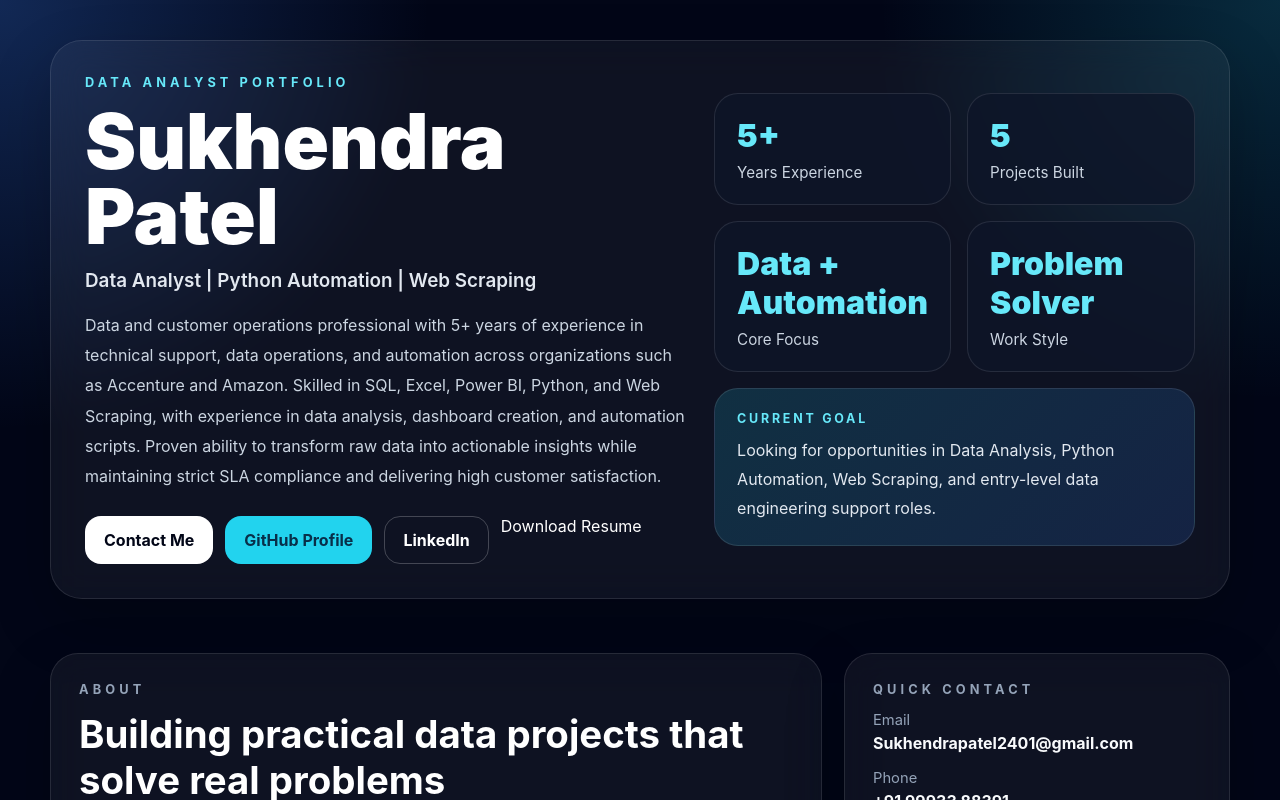
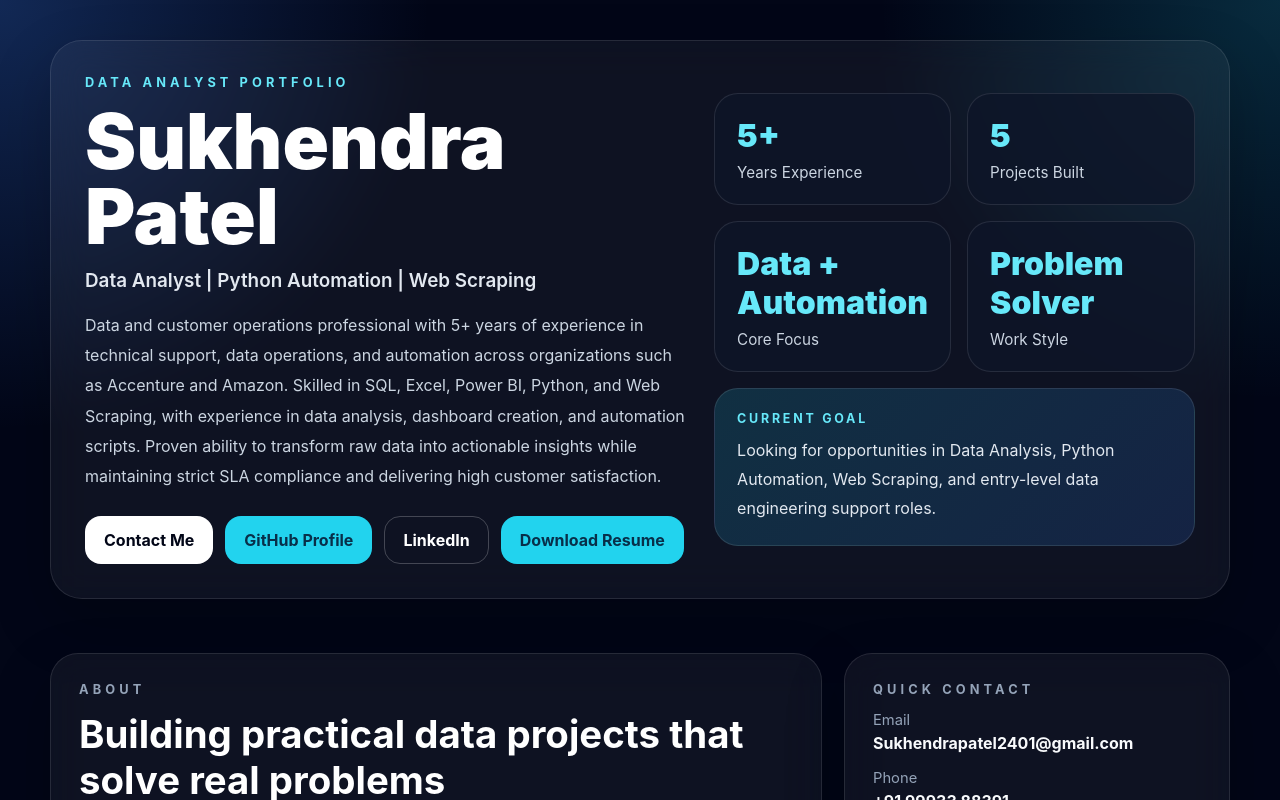
Before and after one commit to Sukhendrapatel241/sukhendra-portfolio-website, a React (Vite) app: page / in a window 1280 px wide. Shown: the top 800 px of the page. Built offline with nearby package versions, Linux system fonts and the light colour scheme.

Commit message:
Update App.jsx

```diff
--- a/src/App.jsx
+++ b/src/App.jsx
@@ -66,7 +66,7 @@ export default function App() {
                 <a href="mailto:Sukhendrapatel2401@gmail.com" className="btn btn-light">Contact Me</a>
                 <a href="https://github.com/sukhendrapatel241" target="_blank" rel="noreferrer" className="btn btn-cyan">GitHub Profile</a>
                 <a href="https://linkedin.com/in/sukhendra-kumar-patel-05043b141" target="_blank" rel="noreferrer" className="btn btn-outline">LinkedIn</a>
-                <a href="/resume.pdf" download className="resume-btn">Download Resume</a>
+                <a href="/Sukhendra_Patel__Resume_1.pdf" download className="btn btn-cyan">Download Resume</a>
               </div>
             </div>
 
```
